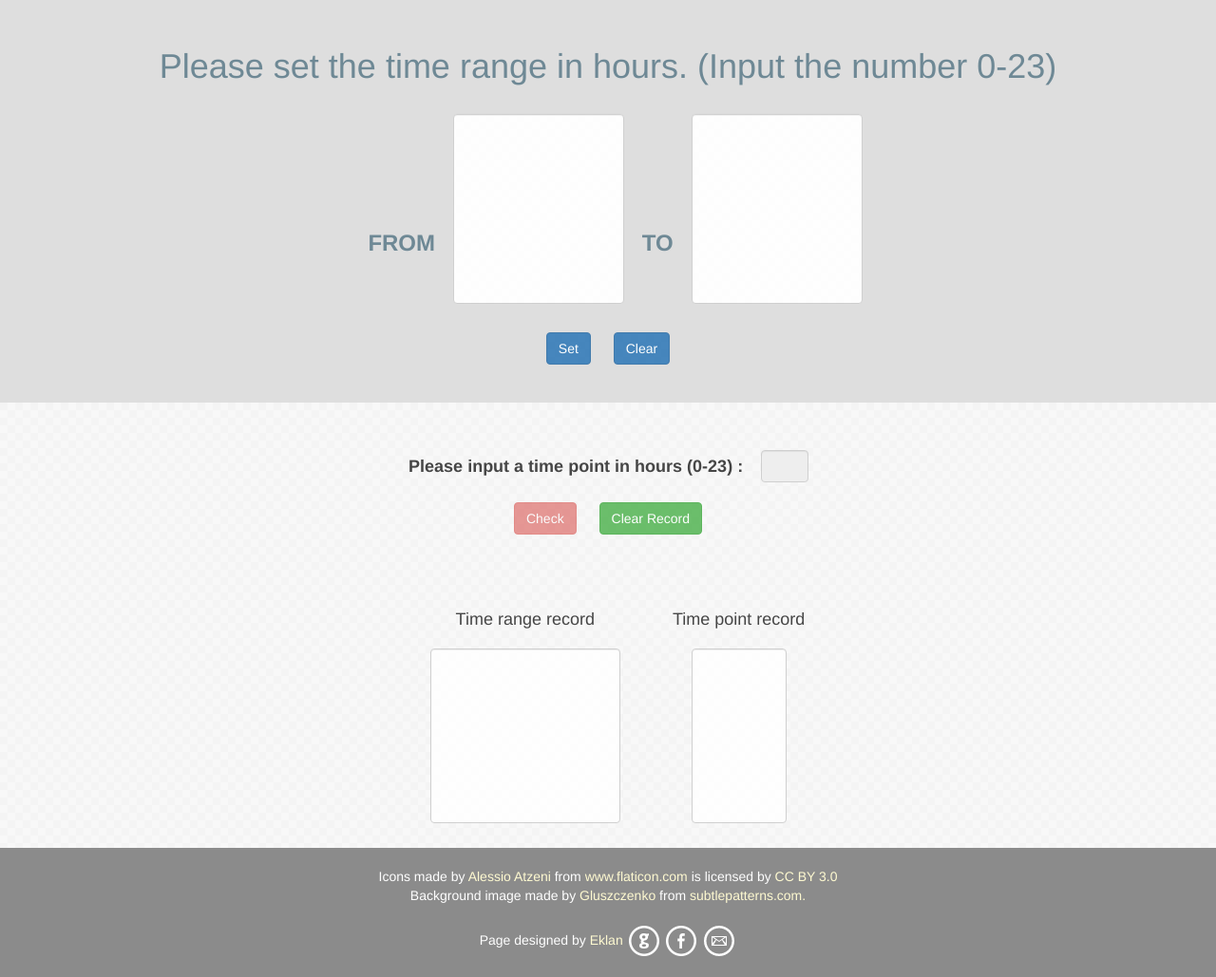
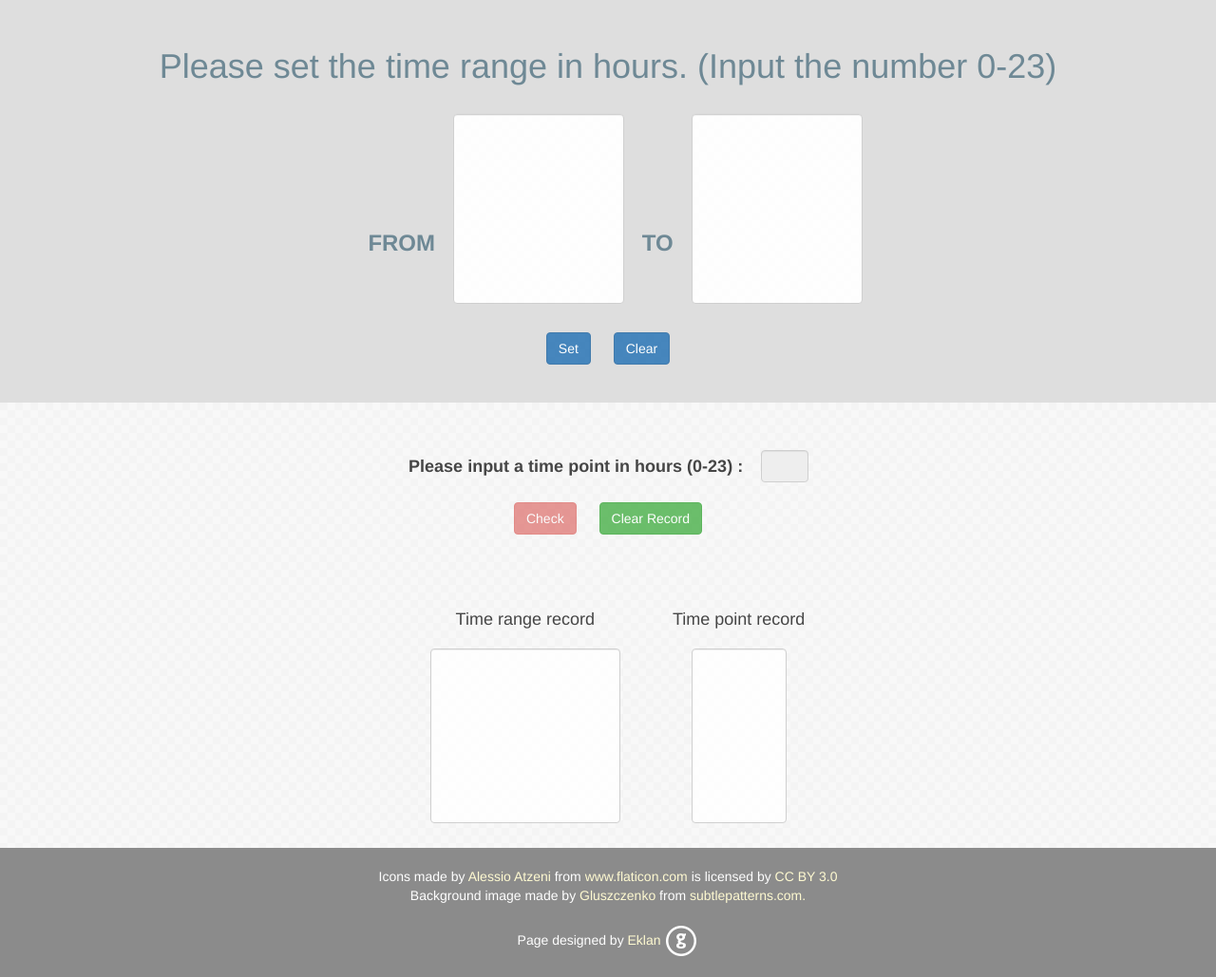
Before and after one commit to eklan/From0To23, a plain HTML site: page index.html in a window 1280 px wide. Shown: the whole page at 95% size. Drawn offline with Linux system fonts and the light colour scheme.

Commit message:
Update index.html

```diff
--- a/index.html
+++ b/index.html
@@ -258,8 +258,6 @@
 	<div>
 				Page designed by <a href="https://github.com/eklan" title="Eklan">Eklan</a>
 				<a href="https://github.com/eklan" target="_blank"><img src="images/git.png" class="info-style" ></a>
-				<a href="https://www.facebook.com/echelen"  target="_blank"><img src="images/FB.png" class="info-style" ></a>
-				<a href="mailto:foreveracg.jp@gmail.com" target="_blank"><img src="images/mail.png" class="info-style" ></a>
 	</div>
 	<br />
 </div>
```
